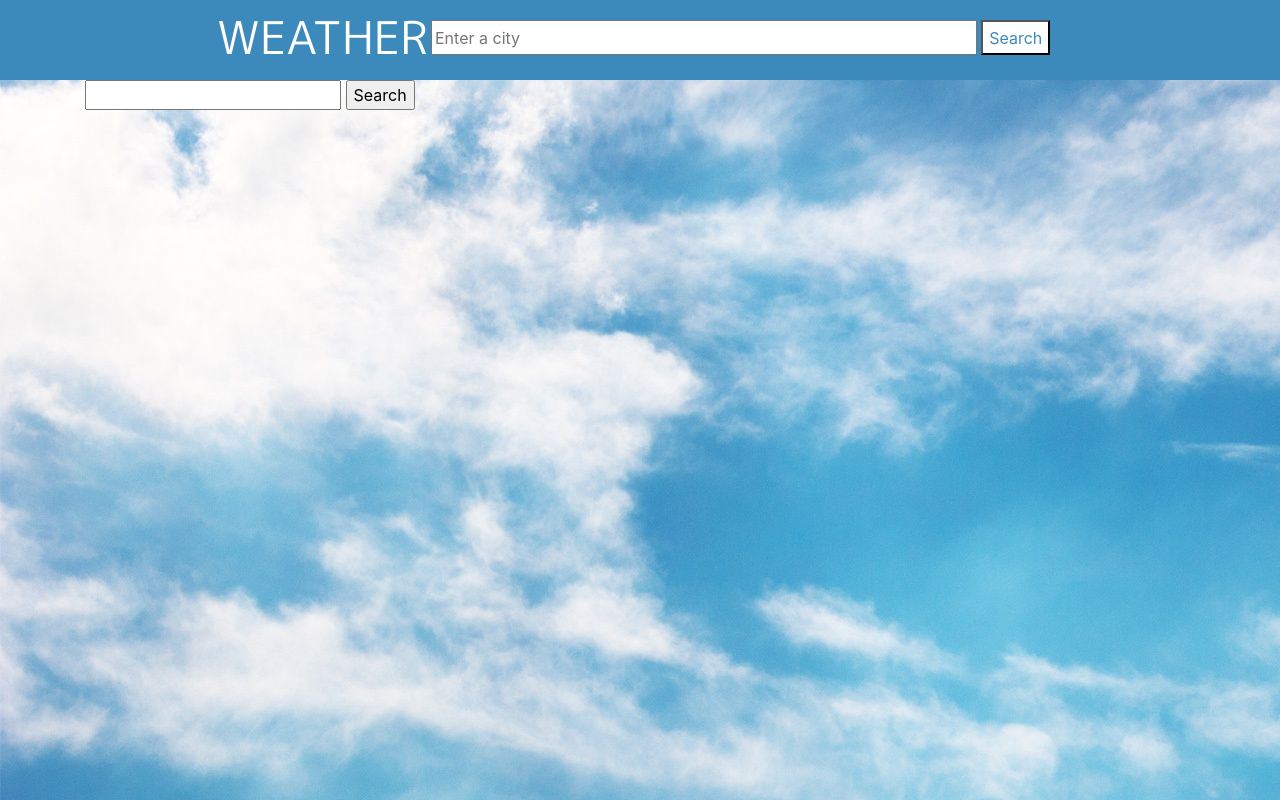
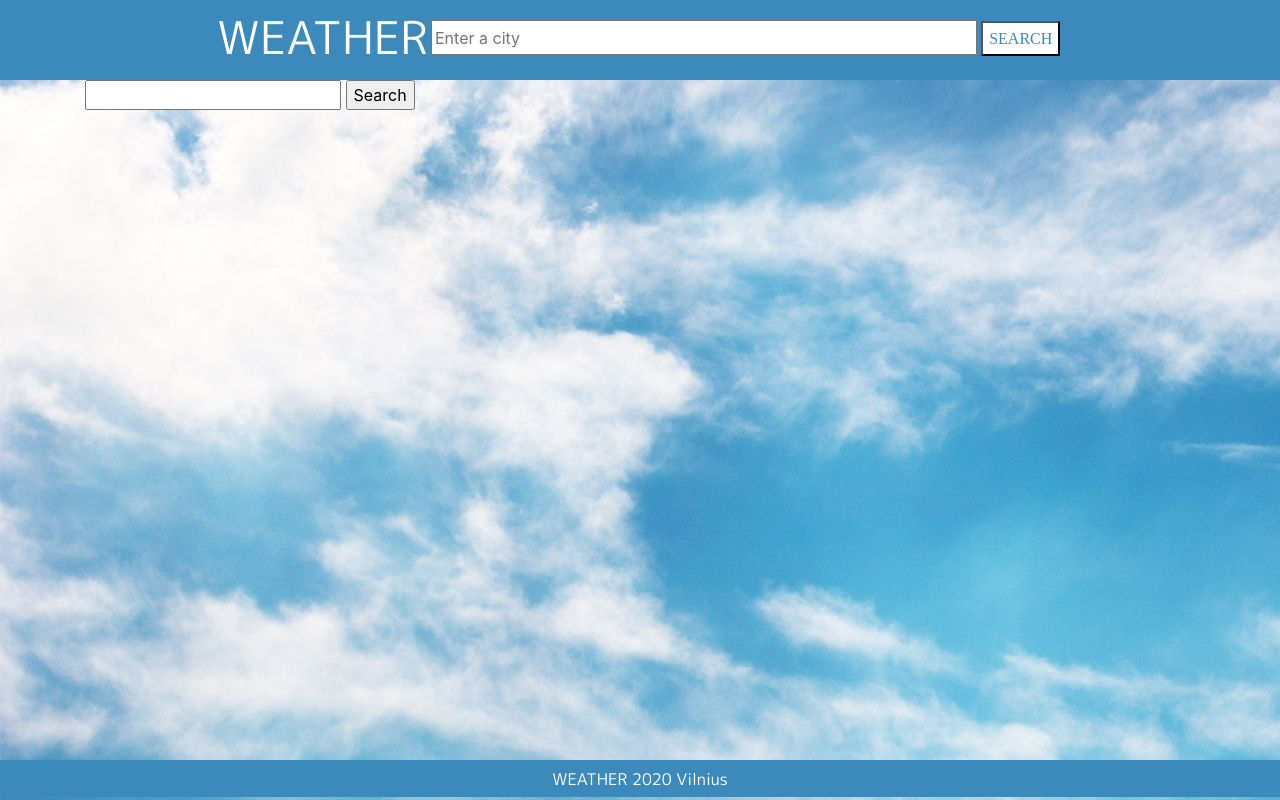
Before and after one commit to laimaurnezaite/theweather, a Django app: page / in a window 1280 px wide. Run offline with Django 3.2, Linux system fonts and the light colour scheme; data that the repository does not hold is empty; some libraries are stand-ins or nearby versions.

Commit message:
modify base layout

```diff
--- a/theweather/templates/base.html
+++ b/theweather/templates/base.html
@@ -10,9 +10,9 @@
         <link href='https://fonts.googleapis.com/css?family=M PLUS 1p' rel='stylesheet'>
         <link href="{% static 'css/base.css' %}" rel="stylesheet">
     </head>
-    <body style="background-image: url({% static 'weather/clouds.jpg' %}); background-size: auto;">
-        <body>
-            <div class="container" style="background-color: #3C8ABC; height:80px; padding:0px; margin:0px; max-width:100%; item-aligntment">
+    <body style="background-image: url({% static 'weather/clouds.jpg' %});">
+        <div id="page-container">
+            <div class="container" style="background-color: #3C8ABC; height:80px; padding:0px; margin:0px; max-width:100%;">
                 <div class="row" style="width: 70%; margin:auto;">
                     <div class="col-3">
                         <h4 style="font-family: 'M PLUS 1p';font-size: 45px; color:white; padding: 10px;"> <a id="logo" href="/">WEATHER</a></h4>
@@ -20,14 +20,24 @@
                     <div class="col" style="padding-top:20px">
                         <form action="{% url 'search' %}" method="GET">
                             <input style="width: 85%; height:35px;" type="text" id="cityName" placeholder="Enter a city" name="cityName" required>
-                            <input type="submit" class="example_c"  value="Search">
+                            <input type="submit" class="example_c" style="font-family: 'Times New Roman', Times, serif;"  value="SEARCH">
                         </form>
                     </div>
                 </div>
             </div>
-        <main>
-            {% block content %}
-            {% endblock content %}
-        </main>
+            <main>
+                {% block content %}
+                {% endblock content %}
+            </main>
+            <footer>
+                <div class="container" style="background-color: #3C8ABC; padding:0px; margin:0px; max-width:100%;">
+                    <div class="row" style="width: 70%; margin:auto; text-align:center; padding-top:10px;">
+                        <div class="col">
+                            <h4 style="font-family: 'M PLUS 1p';font-size: 16px; color:white;"> <a id="logo" href="/">WEATHER 2020 Vilnius</a></h4>
+                        </div>
+                    </div>
+                </div>
+            </footer>
+        </div>
     </body>
 </html>
```
